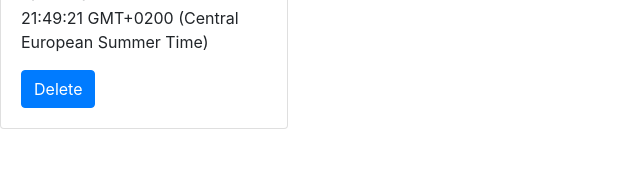
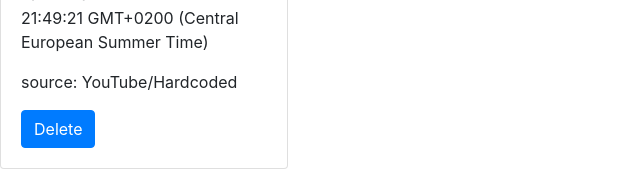
Before and after one commit to PatrykJamroz/video-app, a React (Create React App) app: page / in a window 1280 px wide. Shown: the part 410-580 px from the top of the page, without its empty margins (0-640 px from the left). Built offline with nearby package versions, Linux system fonts and the light colour scheme.

Commit message:
added key prop to video data, deleting videos from the list by key to prevent deleting videos with same id at once

```diff
--- a/src/App.js
+++ b/src/App.js
@@ -11,13 +11,14 @@ function App() {
     <div className="App">
       <Header />
       {videoData.map((item) => (
-        <Card style={{ width: "18rem" }} key={`${item.id}${Math.random()}`}>
+        <Card style={{ width: "18rem" }} key={item.key}>
           <Card.Img variant="top" src={item.thumbnail} />
           <Card.Body>
             <Card.Title>{item.name}</Card.Title>
             <Card.Text>{`video ID: ${item.id}`}</Card.Text>
             <Card.Text>{`saved date: ${item.savedDate}`}</Card.Text>
-            <Button variant="primary" onClick={(e) => deleteVideo(item.id, e)}>
+            <Card.Text>{`source: ${item.source}`}</Card.Text>
+            <Button variant="primary" onClick={(e) => deleteVideo(item.key, e)}>
               Delete
             </Button>
           </Card.Body>
--- a/src/Context.js
+++ b/src/Context.js
@@ -10,10 +10,12 @@ function ContextProvider({ children }) {
   const [videoData, setVideoData] = useState([
     {
       id: "7lCDEYXw3mM",
+      key: "7lCDEYXw3mM9",
       name: "Google I/O 101: Q&A On Using Google APIs",
       thumbnail: "https://i.ytimg.com/vi/7lCDEYXw3mM/default.jpg",
       savedDate:
         "Tue Feb 04 1992 21:49:21 GMT+0200 (Central European Summer Time)",
+      source: "YouTube/Hardcoded",
     },
   ]);
 
@@ -39,9 +41,11 @@ function ContextProvider({ children }) {
       ...state,
       {
         id: videoID,
+        key: `${videoID}${Math.random()}`,
         name: data.items[0].snippet.title,
         thumbnail: data.items[0].snippet.thumbnails.default.url,
         savedDate: new Date(),
+        source: "YouTube",
       },
     ]);
   };
@@ -65,15 +69,17 @@ function ContextProvider({ children }) {
       ...state,
       {
         id: videoID,
+        key: `${videoID}${Math.random()}`,
         name: data.name,
         thumbnail: data.pictures.sizes[0].link,
         savedDate: new Date(),
+        source: "Vimeo",
       },
     ]);
   };
 
-  const deleteVideo = (id) => {
-    let newArray = [...videoData].filter((video) => video.id !== id);
+  const deleteVideo = (key) => {
+    let newArray = [...videoData].filter((video) => video.key !== key);
     setVideoData(newArray);
   };
 
```
